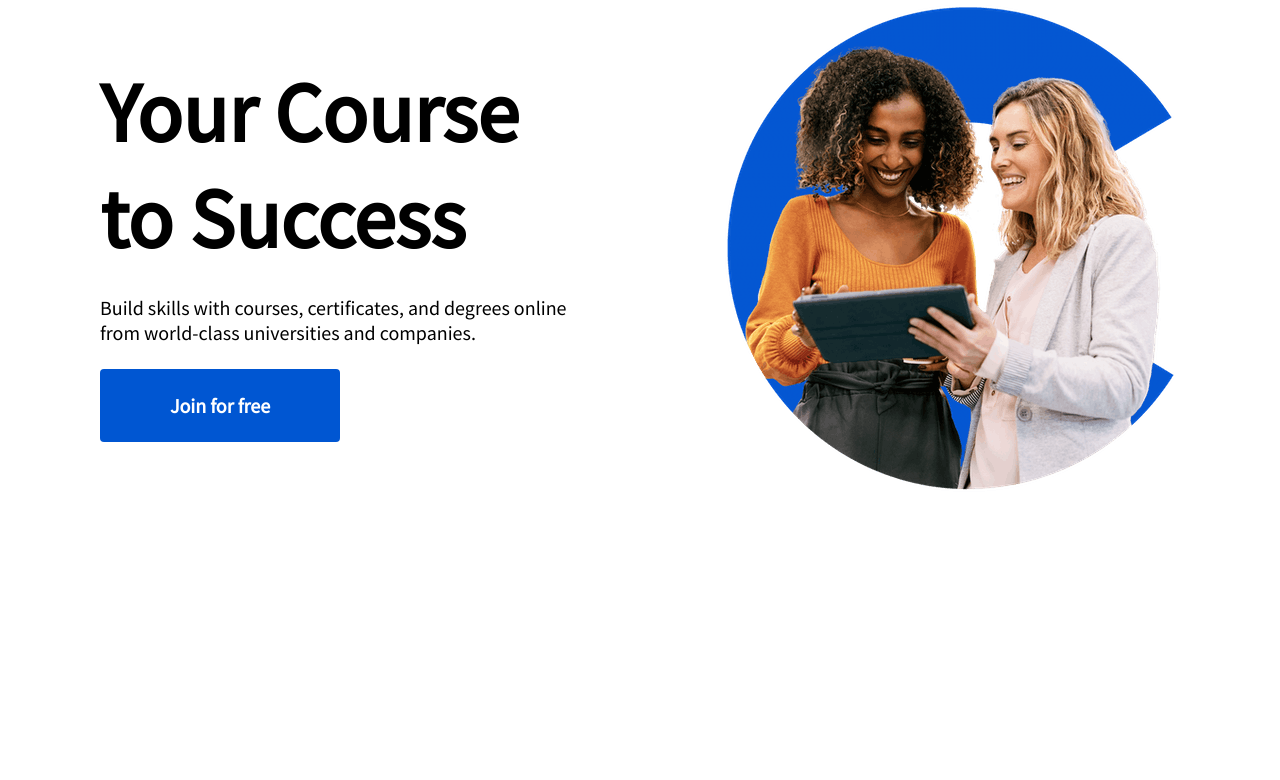
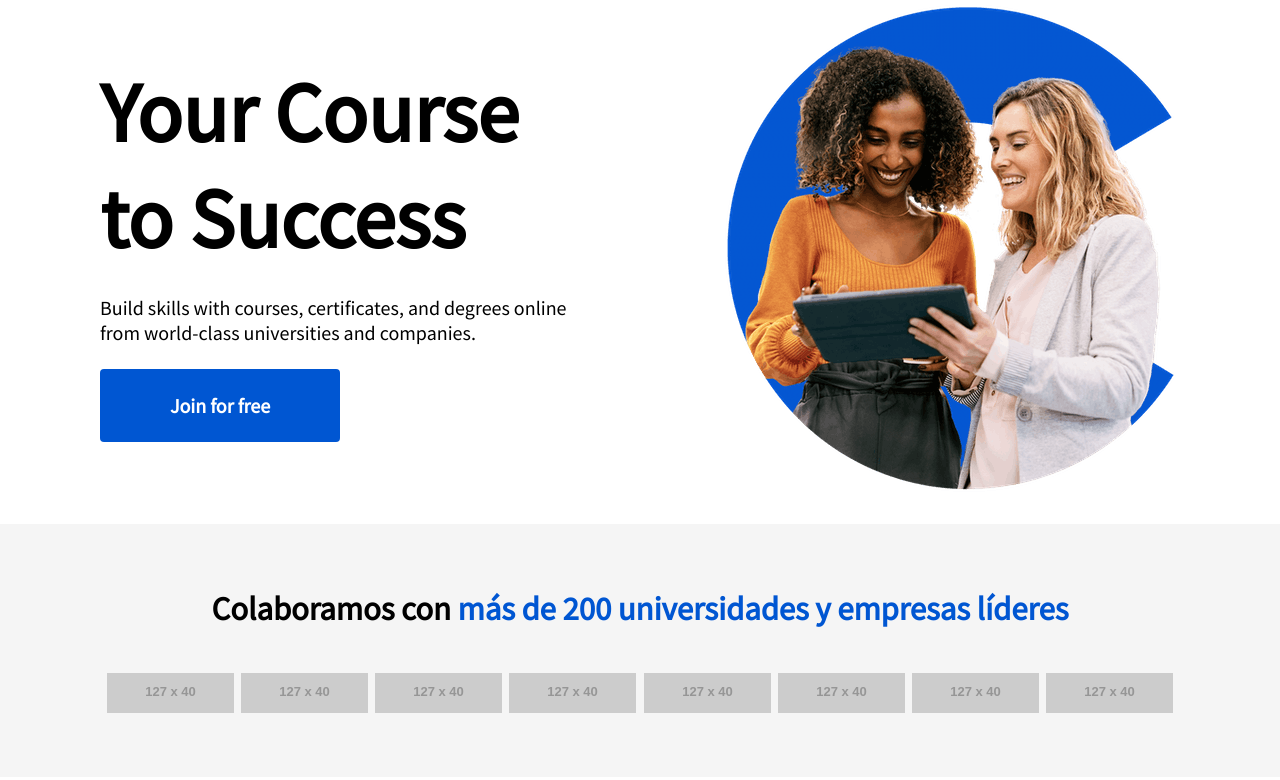
Before and after one commit to yonydev/coursera-clone, a plain HTML site: page index.html in a window 1280 px wide. Drawn offline with Linux system fonts and the light colour scheme; placeholder pictures from the web are drawn by us.

Commit message:
feat: created css variables and partners section

```diff
--- a/index.html
+++ b/index.html
@@ -26,6 +26,24 @@
         <img src="./images/hero.png" alt="">
       </div>
     </section>
+
+    <section class="partners">
+      <div class="container partners-content">
+        <h3>
+          Colaboramos con <a href="">más de 200 universidades y empresas líderes</a>
+        </h3>
+        <div class="partners-logo">
+          <img src="https://via.placeholder.com/127x40" alt="partner-logo">
+          <img src="https://via.placeholder.com/127x40" alt="partner-logo">
+          <img src="https://via.placeholder.com/127x40" alt="partner-logo">
+          <img src="https://via.placeholder.com/127x40" alt="partner-logo">
+          <img src="https://via.placeholder.com/127x40" alt="partner-logo">
+          <img src="https://via.placeholder.com/127x40" alt="partner-logo">
+          <img src="https://via.placeholder.com/127x40" alt="partner-logo">
+          <img src="https://via.placeholder.com/127x40" alt="partner-logo">
+        </div>
+      </div>
+    </section>
   </main>
 </body>
 
--- a/styles/style.css
+++ b/styles/style.css
@@ -8,6 +8,14 @@
   max-width: 1080px;
   margin: 0 auto;
 }
+
+/* Variables */
+
+:root {
+  --blue: #0056D2;
+}
+
+/* HERO SECTION */
 
 .hero {
   display: flex;
@@ -20,20 +28,20 @@
   width: 500px;
 }
 
-.title {
+.hero .title {
   font-family: 'Source Sans Pro', sans-serif;
   font-size: 84px;
 }
 
-.subtitle {
+.hero .subtitle {
   font-family: 'Source Sans Pro', sans-serif;
   font-size: 20px;
   margin-top: 24px;
   margin-bottom: 24px;
 }
 
-.button {
-  background-color: #0056D2;
+.hero .button {
+  background-color: var(--blue);
   padding: 24px;
   color: #fff;
   border: none;
@@ -45,10 +53,37 @@
   width: 240px;
 }
 
+/* PARTNERS SECTION */
 
+.partners {
+  margin: 24px 0;
+  padding: 64px 0;
+  background-color: #f5f5f5;
+}
 
-/* .hero-title {
-  width: 500px;
-  margin-right: 180px;
-  background-color: red;
-} */
+.partners-content {
+  font-family: 'Source Sans Pro', sans-serif;
+  font-size: 28px;
+  font-style: none;
+  text-align: center;
+}
+
+.partners-content h3 {
+  margin-bottom: 44px;
+
+}
+
+.partners-content a,
+a:visited, a:hover {
+  color: var(--blue);
+  text-decoration: none;
+}
+
+.partners-content a:hover {
+  text-decoration: underline;
+}
+
+.partners .partners-logo {
+  display: flex;
+  justify-content: space-evenly;
+}
```
